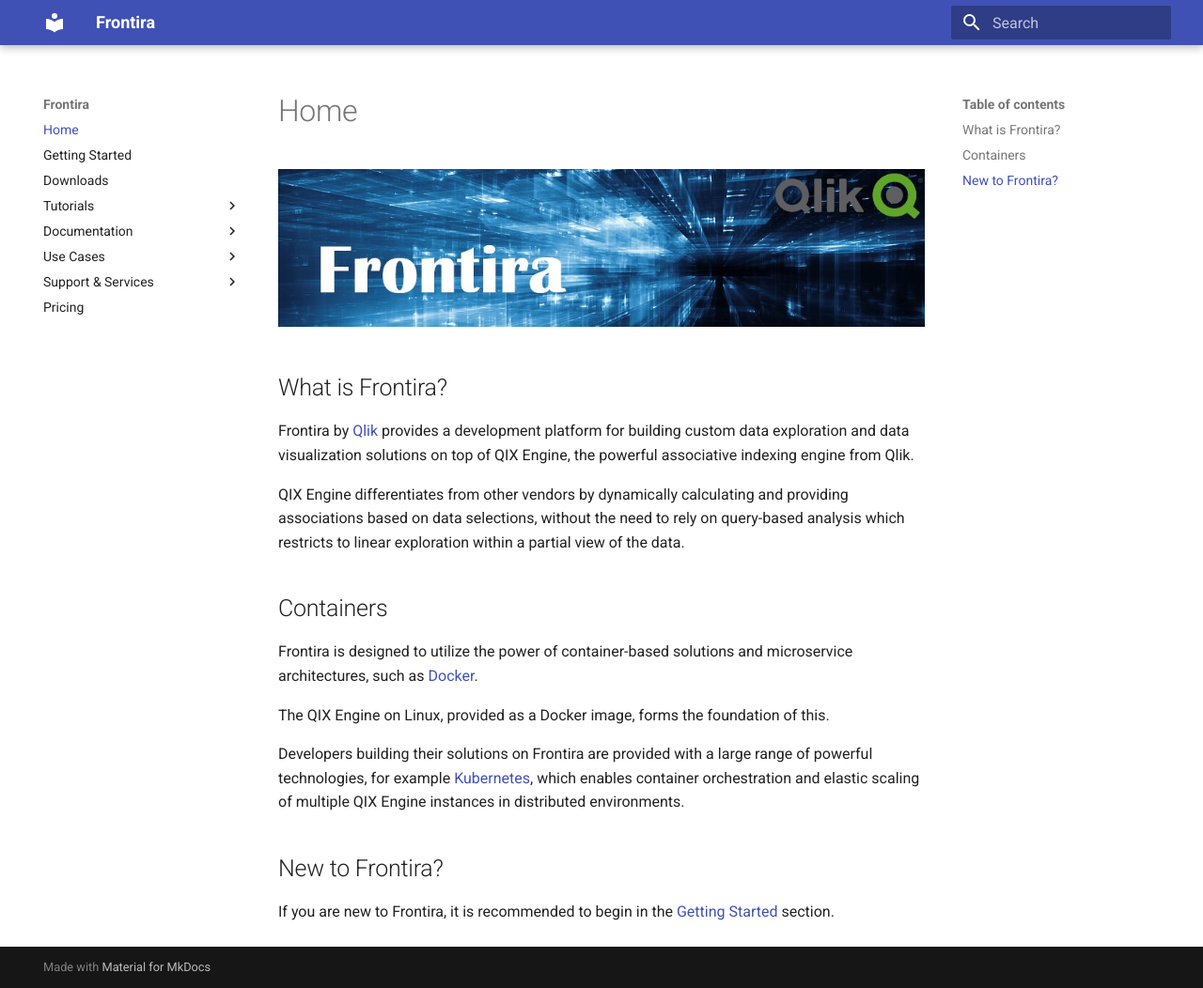
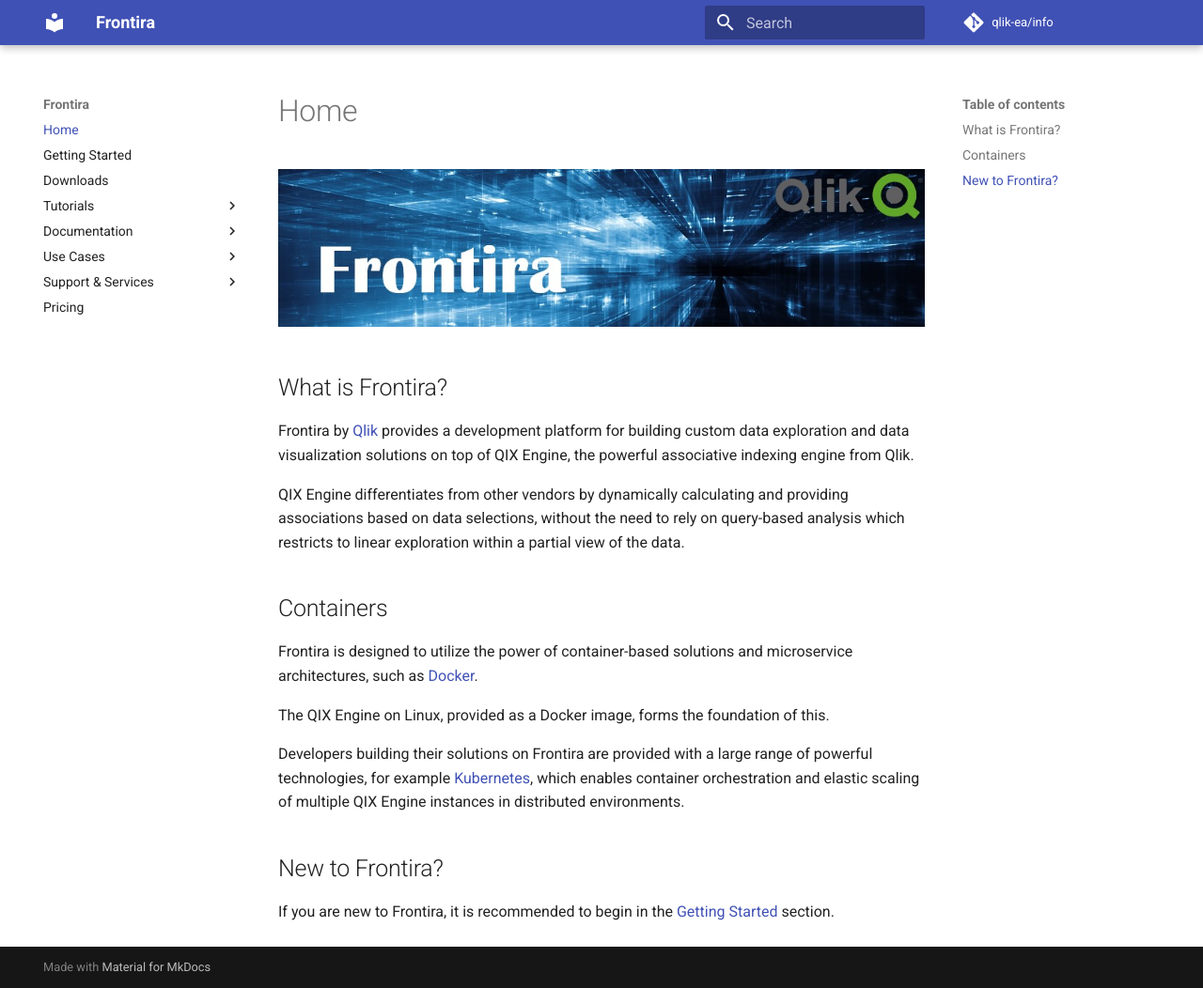
Before and after one commit to qlik-oss/core-website, an MkDocs documentation site: the page built from docs/index.md, in a window 1280 px wide and 1052 px high. Shown: the whole window at 94% size. Built offline with MkDocs 1.6.1 and Material for MkDocs 9.7.7, drawn with Linux system fonts in a browser that asks for light colours; comment, search, counter and statistics services are not loaded; old or Windows-style settings are respelled for this version of MkDocs.

```diff
--- a/mkdocs.yml
+++ b/mkdocs.yml
@@ -1,5 +1,8 @@
 site_name: Frontira
 theme: material
+
+repo_name: 'qlik-ea/info'
+repo_url: 'https://github.com/qlik-ea/info'
 
 pages:
   - Home: index.md
```
